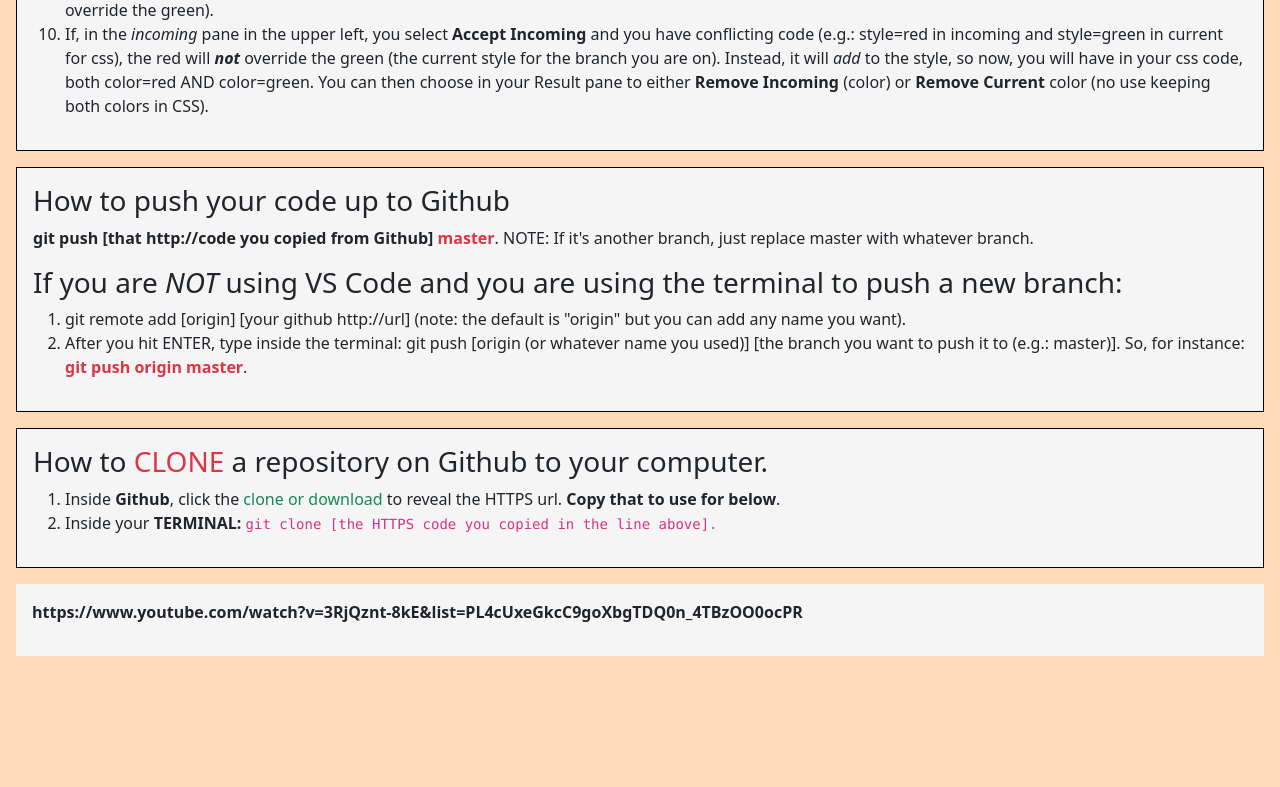
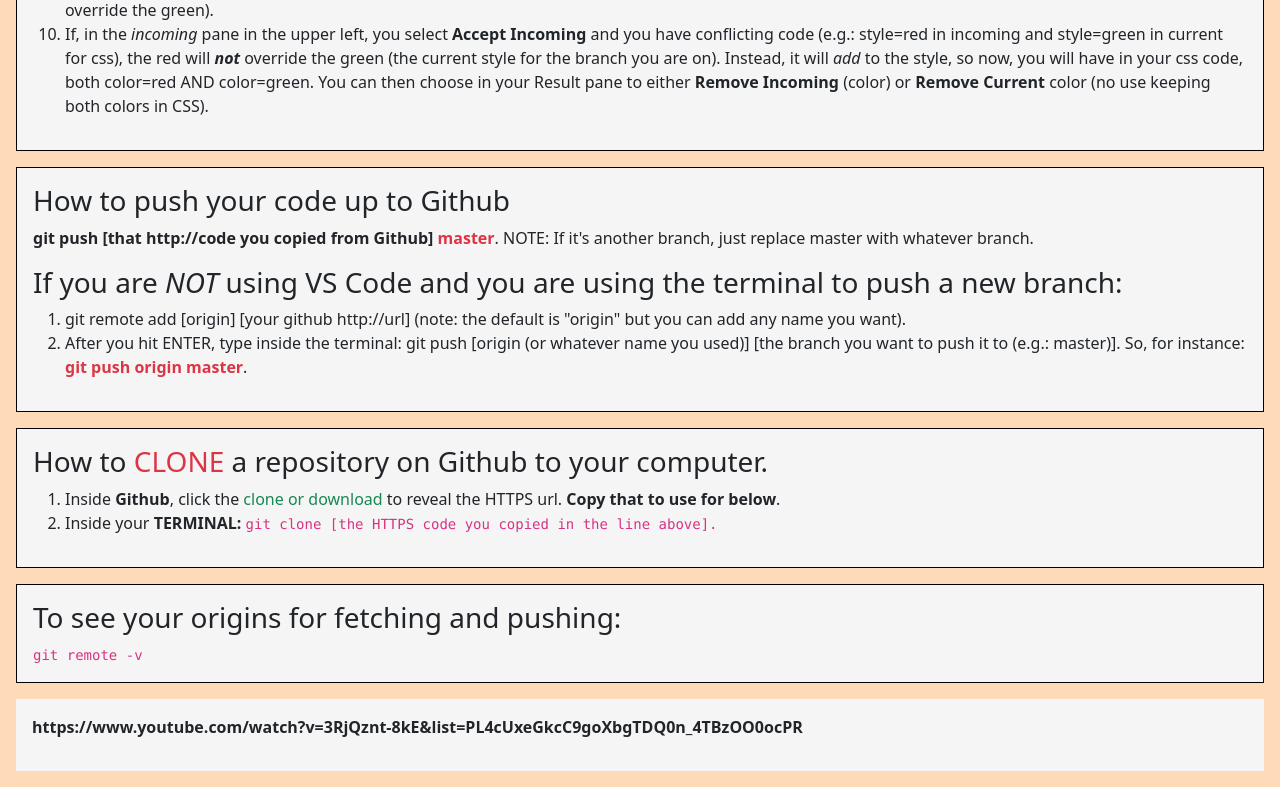
Before and after one commit to dho1115/net-ninja-gitone, a website: page index.html in a window 1280 px wide. Shown: the part 3322-4109 px from the top of the page. Before the commit the page ends 3994 px from the top, so only its background shows below. Drawn offline with nearby package versions, Linux system fonts and the light colour scheme.

Commit message:
Added git remove -v

```diff
--- a/index.html
+++ b/index.html
@@ -148,6 +148,11 @@
       </ol>
    </article>
 
+   <article class="m-3 p-3">
+      <h3>To see your origins for fetching and pushing:</h3>
+      <code>git remote -v</code>
+   </article>
+
    <footer class="p-3 m-3">
       <p><strong>https://www.youtube.com/watch?v=3RjQznt-8kE&list=PL4cUxeGkcC9goXbgTDQ0n_4TBzOO0ocPR</strong></p>
    </footer>
```
